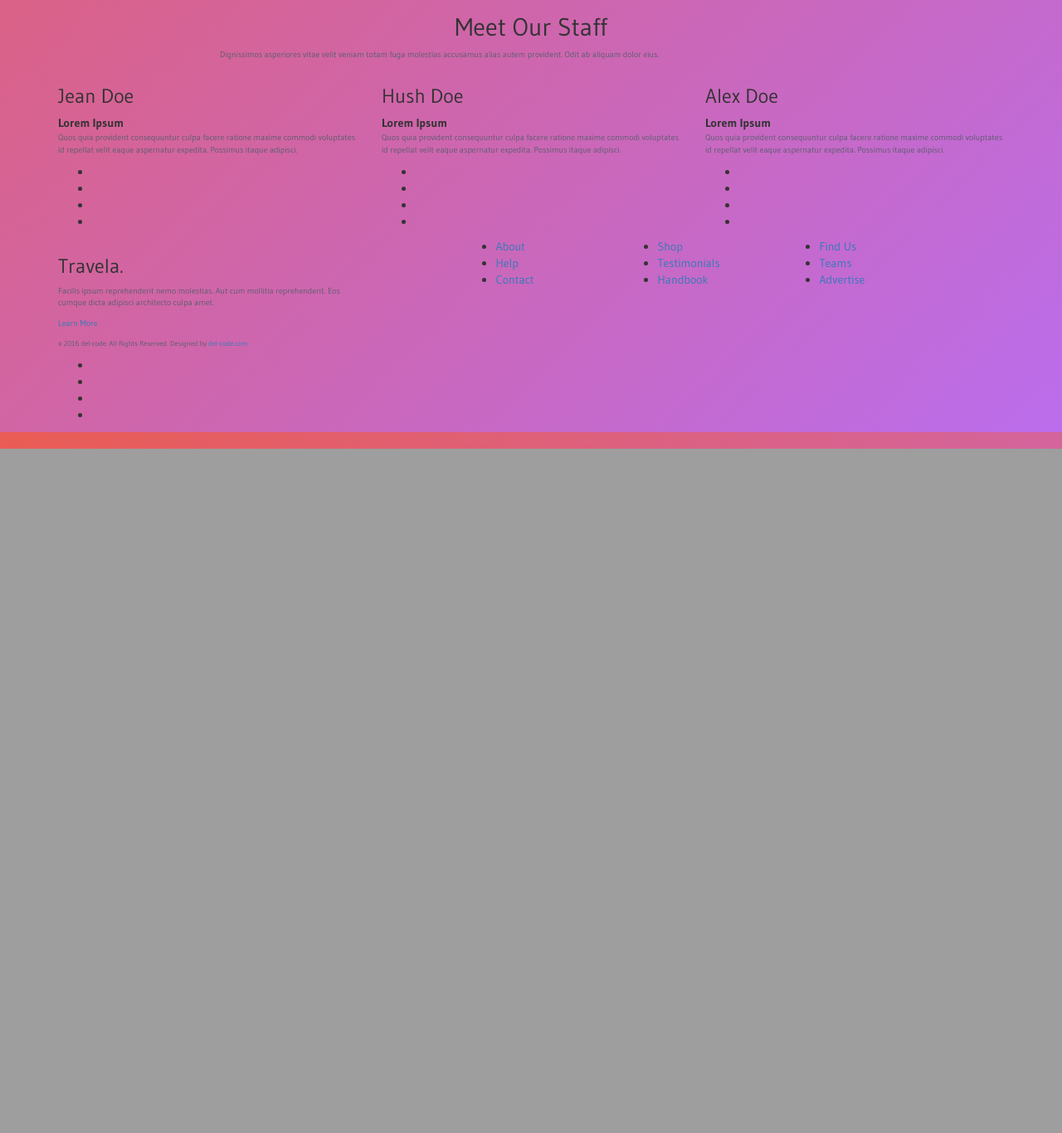
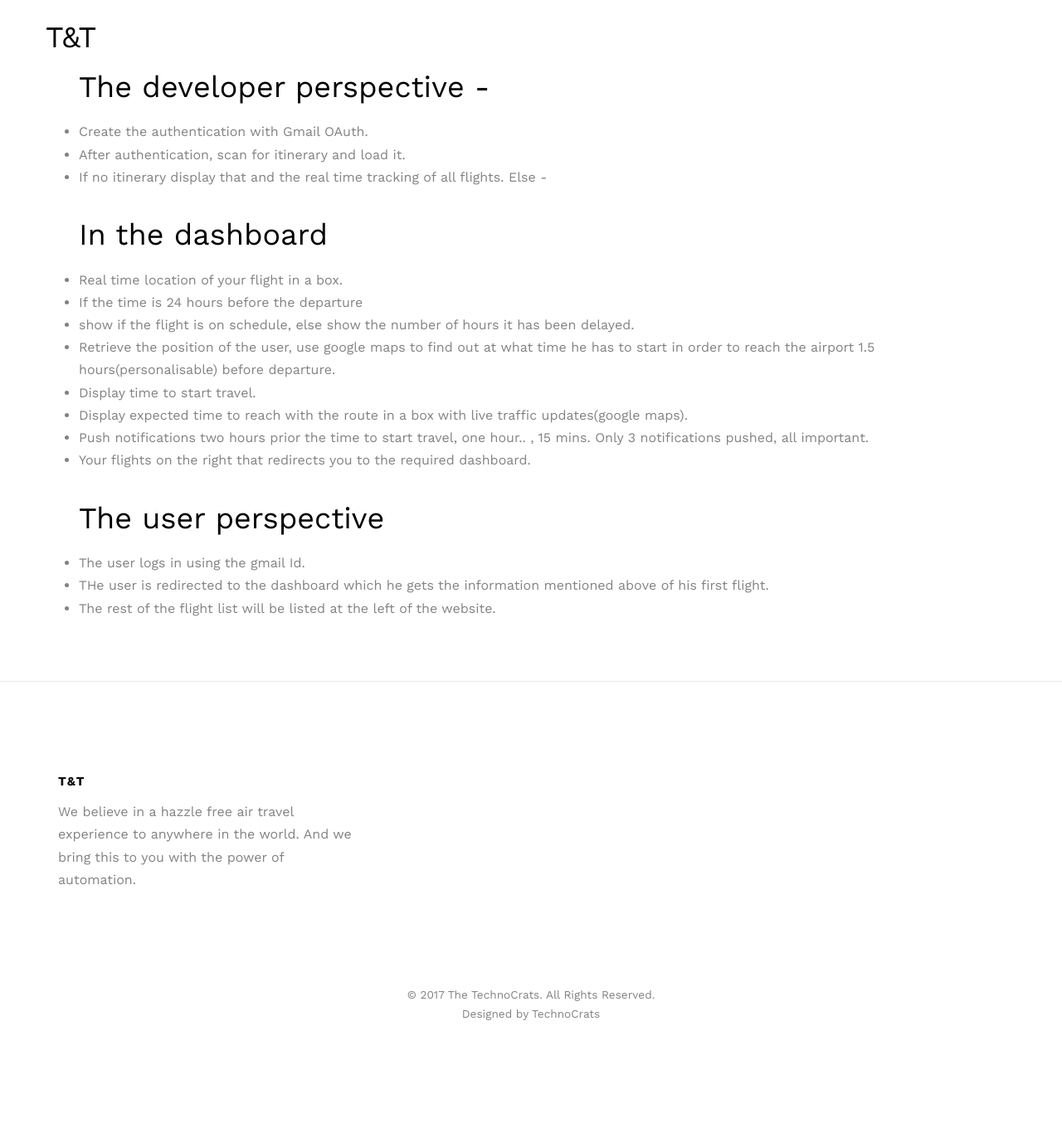
Before and after one commit to Aniketh01/TndT-Travel-and-Track, a Django app: template userauth/templates/userauth/about.html in a window 1280 px wide. Shown: the part 901-2267 px from the top of the page at 83% size. Before the commit the page ends 1442 px from the top, so only its background shows below. Run offline with Django 3.2, Linux system fonts and the light colour scheme; the template is opened without the code that fills it, so the values that code supplies are empty; some libraries are stand-ins or nearby versions; some web fonts are replaced; grey boxes are pictures that could not be loaded.

Commit message:
about page

```diff
--- a/home/urls.py
+++ b/home/urls.py
@@ -1,6 +1,6 @@
 from django.conf.urls import url
 
-from home.views import home, about, contact
+from home.views import home
 
 urlpatterns = [
     url(r'^$', home, name="home"),
--- a/userauth/templates/userauth/about.html
+++ b/userauth/templates/userauth/about.html
@@ -1,9 +1,10 @@
 <!DOCTYPE HTML>
+{% load static %}
 <html lang="zxx">
 	<head>
 	<meta charset="utf-8">
 	<meta http-equiv="X-UA-Compatible" content="IE=edge">
-	<title>Travela</title>
+	<title>About</title>
 	<link rel="icon" href="http://del-code.com/images/icon/favicon.png" type="image/png">
 	<meta name="viewport" content="width=device-width, initial-scale=1">
 	<meta name="author" content="del-code.com" />
@@ -11,21 +12,21 @@
   	<link href='https://fonts.googleapis.com/css?family=Work+Sans:400,300,600,400italic,700' rel='stylesheet' type='text/css'>
 
 	<!-- Animate.css -->
-	<link rel="stylesheet" href="css/animate.css">
+	<link rel="stylesheet" href="{% static 'home/css/animate.css' %}">
 	<!-- Icomoon Icon Fonts-->
-	<link rel="stylesheet" href="css/icomoon.css">
+	<link rel="stylesheet" href="{% static 'home/css/icomoon.css' %}">
 	<!-- Bootstrap  -->
-	<link rel="stylesheet" href="css/bootstrap.css">
+	<link rel="stylesheet" href="{% static 'home/css/bootstrap.css' %}">
 
 	<!-- Magnific Popup -->
-	<link rel="stylesheet" href="css/magnific-popup.css">
+	<link rel="stylesheet" href="{% static 'home/css/magnific-popup.css' %}">
 
 	<!-- Theme style  -->
-	<link rel="stylesheet" href="css/style.css">
-	<link rel="stylesheet" type="text/css" href="css/media-query.css">
+	<link rel="stylesheet" href="{% static 'home/css/style.css' %}">
+	<link rel="stylesheet" type="text/css" href="{% static 'home/css/media-query.css' %}">
 
 	<!-- Modernizr JS -->
-	<script src="js/modernizr-2.6.2.min.js"></script>
+	<script src="{% static 'home/js/modernizr-2.6.2.min.js' %}"></script>
 	<!-- FOR IE9 below -->
 	<!--[if lt IE 9]>
 	<script src="js/respond.min.js"></script>
@@ -43,24 +44,15 @@
 		<div class="container">
 			<div class="row">
 				<div class="col-xs-12 text-center">
-					<div id="fh5co-logo"><a href="index.html">Travela<span>.</span></a></div>
+					<div id="fh5co-logo"><a href="/home">T&T<span>.</span></a></div>
 				</div>
 				<div class="col-xs-12 text-center menu-1">
 					<ul>
-						<li><a href="index.html">Home</a></li>
-						<li class="has-dropdown">
-							<a href="#">Destination</a>
-							<ul class="dropdown">
-								<li><a href="asian-dest.html">Asian</a></li>
-								<li><a href="japan-dest.html">Japan</a></li>
-								<li><a href="europe-dest.html">Europe</a></li>
-							</ul>
-						</li>
+						<li><a href="/home">Home</a></li>
 
-						<li><a href="disc.html">Discount</a></li>
-						<li class="active"><a href="about.html">About</a></li>
-						<li><a href="blog.html">Blog</a></li>
+						<li class="active"><a href="/userauth/about">About</a></li>
 						<li><a href="contact.html">Contact</a></li>
+						<li><a href="/userauth">Log In</a></li>
 					</ul>
 				</div>
 			</div>
@@ -86,132 +78,72 @@
 	<!-- end header -->
 
 	<!-- begin content -->
-	<div id="fh5co-about">
-		<div class="container">
-				<div class="row row-pb-md">
-					<div class="col-md-8 col-md-offset-2 text-center fh5co-heading">
-						<span>Know us</span>
-						<h2>Our History</h2>
-						<p>Dignissimos asperiores vitae velit veniam totam fuga molestias accusamus alias autem provident. Odit ab aliquam dolor eius.</p>
-					</div>
-				</div>
-				<div class="row row-pb-md animate-box">
-					<div class="col-md-6 col-md-push-6">
+        <br>
+<div class = 'container'>
+    <div class = 'row row-pb-md'>
+        <h1>T&T</h1>
+<ul>
+      <h1>The developer perspective -</h1>
+    <li>Create the authentication with Gmail OAuth.</li>
+    <li>After authentication, scan for itinerary and load it.
+</li>
+    <li>If no itinerary display that and the real time tracking of all flights. Else -
+</li>
 
-						<div class="desc">
-							<h3>Mission &amp; Vission</h3>
-							<p>Lorem ipsum dolor sit amet consectetur adipisicing elit. Esse quo est quis mollitia ratione magni assumenda repellat atque modi temporibus tempore ex. Dolore facilis ex sunt ea praesentium expedita numquam?</p>
-							<p>Quos quia provident consequuntur culpa facere ratione maxime commodi voluptates id repellat velit eaque aspernatur expedita. Possimus itaque adipisci rem dolorem nesciunt perferendis quae amet deserunt eum labore quidem minima.</p>
-						</div>
-					</div>
-					<div class="col-md-6 col-md-pull-6">
-						<img class="img-responsive" src="http://del-code.com/images/medium/face/unnamed(1).jpg" alt="about">
-					</div>
-				</div>
-		</div>
-	</div>
-	<div id="fh5co-team" class="fh5co-bg-section">
-		<div class="container">
-			<div class="row animate-box">
-				<div class="col-md-8 col-md-offset-2 text-center fh5co-heading">
-					<span>Productive Staff</span>
-					<h2>Meet Our Staff</h2>
-					<p>Dignissimos asperiores vitae velit veniam totam fuga molestias accusamus alias autem provident. Odit ab aliquam dolor eius.</p>
-				</div>
-			</div>
-			<div class="row">
-				<div class="col-md-4 col-sm-4 animate-box" data-animate-effect="fadeIn">
-					<div class="fh5co-staff">
-						<div class="our-team" style="background-image:url('http://del-code.com/images/medium/face/unnamed(2).jpg');"></div>
-						<h3>Jean Doe</h3>
-						<strong class="role">Lorem Ipsum</strong>
-						<p>Quos quia provident consequuntur culpa facere ratione maxime commodi voluptates id repellat velit eaque aspernatur expedita. Possimus itaque adipisci.</p>
-						<ul class="fh5co-social-icons">
-							<li><a href="#"><i class="icon-facebook"></i></a></li>
-							<li><a href="#"><i class="icon-twitter"></i></a></li>
-							<li><a href="#"><i class="icon-dribbble"></i></a></li>
-							<li><a href="#"><i class="icon-github"></i></a></li>
-						</ul>
-					</div>
-				</div>
-				<div class="col-md-4 col-sm-4 animate-box" data-animate-effect="fadeIn">
-					<div class="fh5co-staff">
-						<div class="our-team" style="background-image:url('http://del-code.com/images/medium/face/pexels-photo-91227.jpeg');"></div>
-						<h3>Hush Doe</h3>
-						<strong class="role">Lorem Ipsum</strong>
-						<p>Quos quia provident consequuntur culpa facere ratione maxime commodi voluptates id repellat velit eaque aspernatur expedita. Possimus itaque adipisci.</p>
-						<ul class="fh5co-social-icons">
-							<li><a href="#"><i class="icon-facebook"></i></a></li>
-							<li><a href="#"><i class="icon-twitter"></i></a></li>
-							<li><a href="#"><i class="icon-dribbble"></i></a></li>
-							<li><a href="#"><i class="icon-github"></i></a></li>
-						</ul>
-					</div>
-				</div>
-				<div class="col-md-4 col-sm-4 animate-box" data-animate-effect="fadeIn">
-					<div class="fh5co-staff">
-						<div class="our-team" style="background-image:url('http://del-code.com/images/medium/face/8319337350_4b55696c76_b.jpg');"></div>
-						<h3>Alex Doe</h3>
-						<strong class="role">Lorem Ipsum</strong>
-						<p>Quos quia provident consequuntur culpa facere ratione maxime commodi voluptates id repellat velit eaque aspernatur expedita. Possimus itaque adipisci.</p>
-						<ul class="fh5co-social-icons">
-							<li><a href="#"><i class="icon-facebook"></i></a></li>
-							<li><a href="#"><i class="icon-twitter"></i></a></li>
-							<li><a href="#"><i class="icon-dribbble"></i></a></li>
-							<li><a href="#"><i class="icon-github"></i></a></li>
-						</ul>
-					</div>
-				</div>
-			</div>
-		</div>
-	</div>
+</ul>
+        <br>
+
+        <ul>
+      <h1>In the dashboard
+</h1>
+            <li>Real time location of your flight in a box.</li>
+            <li>If the time is 24 hours before the departure
+</li>
+            <li> show if the flight is on schedule, else show the number of hours it has been delayed.
+</li>
+            <li>Retrieve the position of the user, use google maps to find out at what time he has to start in order to reach the airport 1.5 hours(personalisable) before departure.
+</li>
+            <li>Display time to start travel.
+</li>
+            <li>Display expected time to reach with the route in a box with live traffic updates(google maps).
+</li>
+            <li>Push notifications two hours prior the time to start travel, one hour.. , 15 mins. Only 3 notifications pushed, all important.
+</li>
+            <li>Your flights on the right that redirects you to the required dashboard.
+</li>
+
+</ul>
+<br>
+<ul>
+    <h1>The user perspective</h1>
+    <li>The user logs in using the gmail Id.
+
+</li>
+    <li>THe user is redirected to the dashboard which he gets the information mentioned above of his first flight.
+</li>
+    <li>The rest of the flight list will be listed at the left of the website.
+</li>
+</ul>
+    </div>
+</div>
 	<!-- end content -->
 
-	<!-- begin footer -->
-	<footer id="fh5co-footer">
+	<!-- begin footer --><footer id="fh5co-footer">
 		<div class="container">
 			<div class="row row-pb-md">
 				<div class="col-md-4 fh5co-widget ">
-					<h3>Travela.</h3>
-					<p>Facilis ipsum reprehenderit nemo molestias. Aut cum mollitia reprehenderit. Eos cumque dicta adipisci architecto culpa amet.</p>
-					<p><a href="#">Learn More</a></p>
-				</div>
-				<div class="col-md-2 col-sm-4 col-xs-6 col-md-push-1 ">
-					<ul class="fh5co-footer-links">
-						<li><a href="#">About</a></li>
-						<li><a href="#">Help</a></li>
-						<li><a href="#">Contact</a></li>
-					</ul>
-				</div>
-				<div class="col-md-2 col-sm-4 col-xs-6 col-md-push-1 ">
-					<ul class="fh5co-footer-links">
-						<li><a href="#">Shop</a></li>
-						<li><a href="#">Testimonials</a></li>
-						<li><a href="#">Handbook</a></li>
-					</ul>
-				</div>
-
-				<div class="col-md-2 col-sm-4 col-xs-6 col-md-push-1 ">
-					<ul class="fh5co-footer-links">
-						<li><a href="#">Find Us</a></li>
-						<li><a href="#">Teams</a></li>
-						<li><a href="#">Advertise</a></li>
-					</ul>
+					<h3>T&T</h3>
+					<p>We believe in a hazzle free air travel experience to anywhere in the world. And we bring this to you
+					with the power of automation. </p>
 				</div>
 			</div>
 
 			<div class="row copyright">
 				<div class="col-md-12 text-center">
 					<p>
-						<small class="block">&copy; 2016 del-code. All Rights Reserved.</small>
-						<small class="block">Designed by <a href="https://www.behance.net/delcode920dc4" target="_blank">del-code.com</a> </small>
+						<small class="block">&copy; 2017 The TechnoCrats. All Rights Reserved.</small>
+						<small class="block">Designed by TechnoCrats</a> </small>
 					</p>
-						<ul class="fh5co-social-icons">
-							<li><a href="#"><i class="icon-twitter"></i></a></li>
-							<li><a href="#"><i class="icon-facebook"></i></a></li>
-							<li><a href="#"><i class="icon-linkedin"></i></a></li>
-							<li><a href="https://www.behance.net/delcode920dc4"><i class="icon-behance"></i></a></li>
-						</ul>
 				</div>
 			</div>
 		</div>
@@ -225,15 +157,15 @@
 	</div>
 
 	<!-- jQuery -->
-	<script src="js/jquery.min.js"></script>
+	<script src="{% static 'home/js/jquery.min.js' %}"></script>
 	<!-- jQuery Easing -->
-	<script src="js/jquery.easing.1.3.js"></script>
+	<script src="{% static 'home/js/jquery.easing.1.3.js"' %}"></script>
 	<!-- Bootstrap -->
-	<script src="js/bootstrap.min.js"></script>
+	<script src="{% static 'home/js/bootstrap.min.js' %}"></script>
 	<!-- Waypoints -->
-	<script src="js/jquery.waypoints.min.js"></script>
+	<script src="{% static 'home/js/jquery.waypoints.min.js' %}"></script>
 	<!-- Main -->
-	<script src="js/main.js"></script>
+	<script src="{% static 'home/js/main.js' %}"></script>
 
 	</body>
 </html>
--- a/userauth/urls.py
+++ b/userauth/urls.py
@@ -1,6 +1,6 @@
 from django.conf.urls import url
 
-from userauth.views import login
+from userauth.views import login, about, contact
 
 urlpatterns = [
     url(r'^$', login, name="login"),
--- a/userauth/views.py
+++ b/userauth/views.py
@@ -12,7 +12,7 @@ def login(request, *args, **kwargs):
 
 
 def about(request):
-    return render(request, 'home/about.html')
+    return render(request, 'userauth/about.html')
 
 def contact(request):
-    return render(request, 'home/contact.html')
+    return render(request, 'userauth/contact.html')
```
Also changed, not shown: home/templates/home/index.html (+2 -21 lines), 1 other file.
